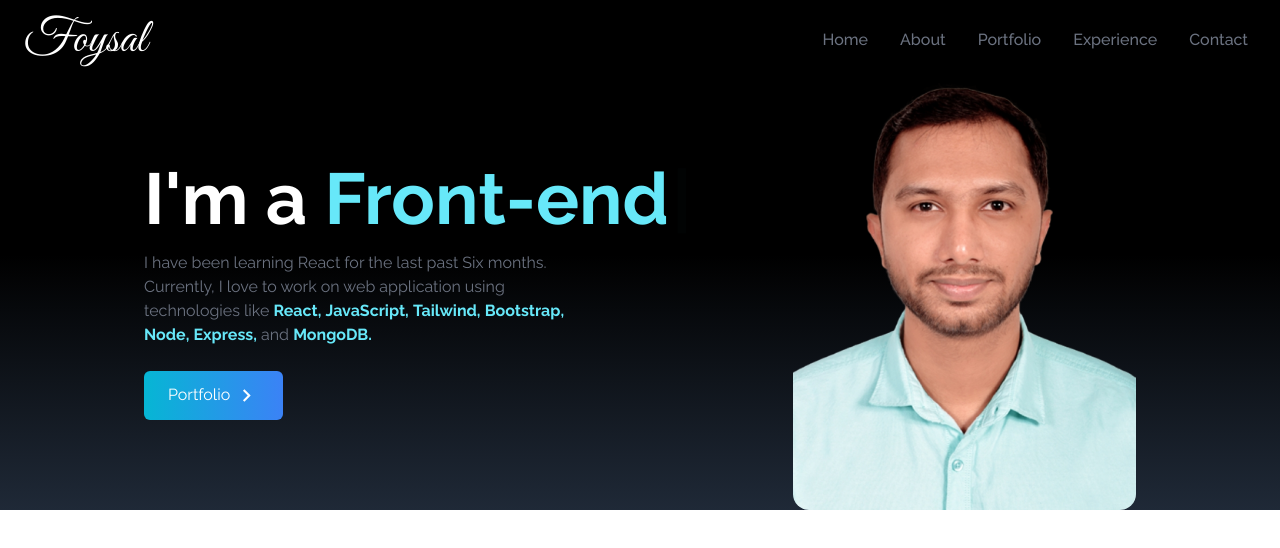
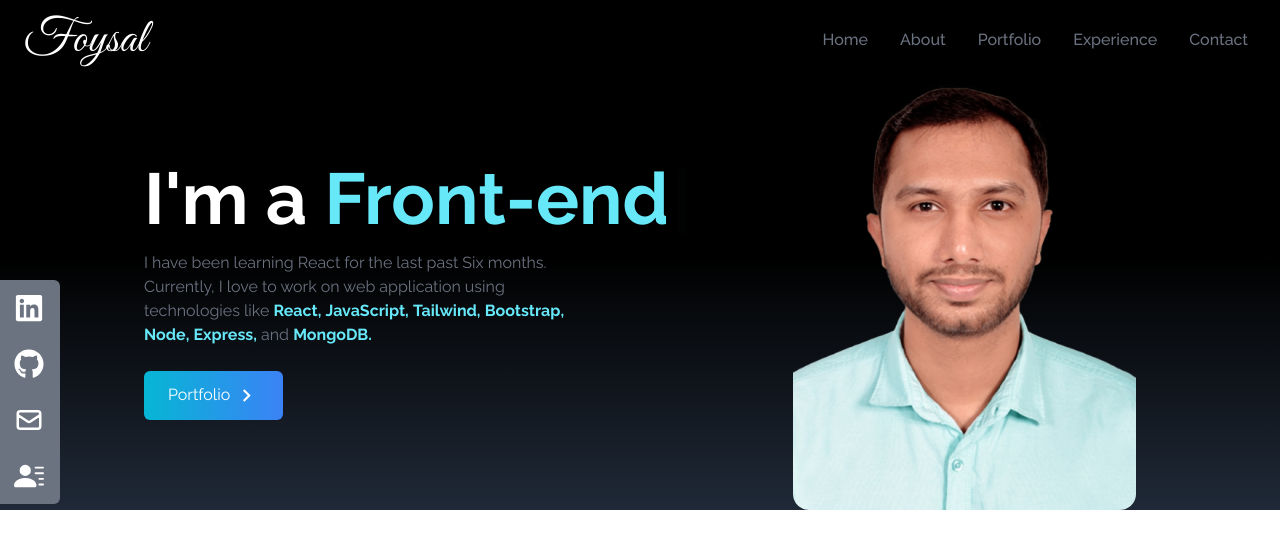
Before and after one commit to ifoysalahmmed/portfolio, a React (Vite) app: page / in a window 1280 px wide. Shown: the top 548 px of the page. Built offline with nearby package versions, Linux system fonts and the light colour scheme.

Commit message:
added SocialLinks Component

```diff
--- a/src/App.jsx
+++ b/src/App.jsx
@@ -1,12 +1,14 @@
 import React from "react";
 import Navbar from "./components/Navbar";
 import Home from "./components/Home";
+import SocialLinks from "./components/SocialLinks";
 
 const App = () => {
   return (
     <div>
       <Navbar></Navbar>
       <Home></Home>
+      <SocialLinks></SocialLinks>
     </div>
   );
 };
--- /dev/null
+++ b/src/components/SocialLinks.jsx
@@ -0,0 +1,77 @@
+import React from "react";
+import { FaGithub, FaLinkedin } from "react-icons/fa";
+import { HiOutlineMail } from "react-icons/hi";
+import { BsFillPersonLinesFill } from "react-icons/bs";
+
+const SocialLinks = () => {
+  const links = [
+    {
+      id: 1,
+      child: (
+        <>
+          Linkedin <FaLinkedin size={30}></FaLinkedin>
+        </>
+      ),
+      href: "https://www.linkedin.com/in/ifoysalahmmed/",
+      style: "rounded-tr-md",
+    },
+    {
+      id: 2,
+      child: (
+        <>
+          GitHub <FaGithub size={30}></FaGithub>
+        </>
+      ),
+      href: "https://github.com/ifoysalahmmed",
+    },
+    {
+      id: 3,
+      child: (
+        <>
+          Mail <HiOutlineMail size={30}></HiOutlineMail>
+        </>
+      ),
+      href: "mailto:foo@gmail.com",
+    },
+    {
+      id: 4,
+      child: (
+        <>
+          Resume <BsFillPersonLinesFill size={30}></BsFillPersonLinesFill>
+        </>
+      ),
+      href: "/Foysal's Resume.pdf",
+      download: true,
+      style: "rounded-br-md",
+    },
+  ];
+
+  return (
+    <div className="hidden lg:flex flex-col top-[35%] left-0 fixed">
+      <ul>
+        {links.map(({ id, child, href, download, style }) => (
+          <li
+            key={id}
+            className={
+              "flex justify-between items-center w-40 h-14 px-4 ml-[-100px] hover:ml-[-10px] hover:rounded-md duration-300 bg-gray-500" +
+              " " +
+              style
+            }
+          >
+            <a
+              href={href}
+              className="flex justify-between items-center w-full text-white"
+              download={download}
+              target="_blank"
+              rel="noreferrer"
+            >
+              {child}
+            </a>
+          </li>
+        ))}
+      </ul>
+    </div>
+  );
+};
+
+export default SocialLinks;
```
